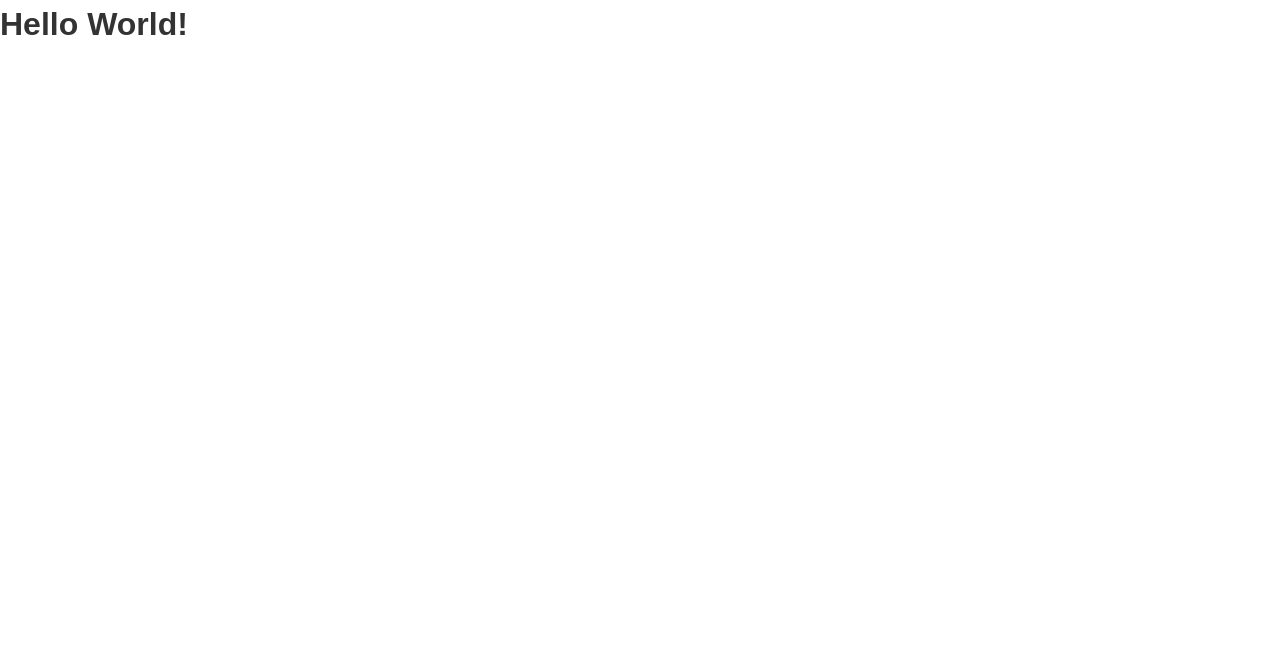
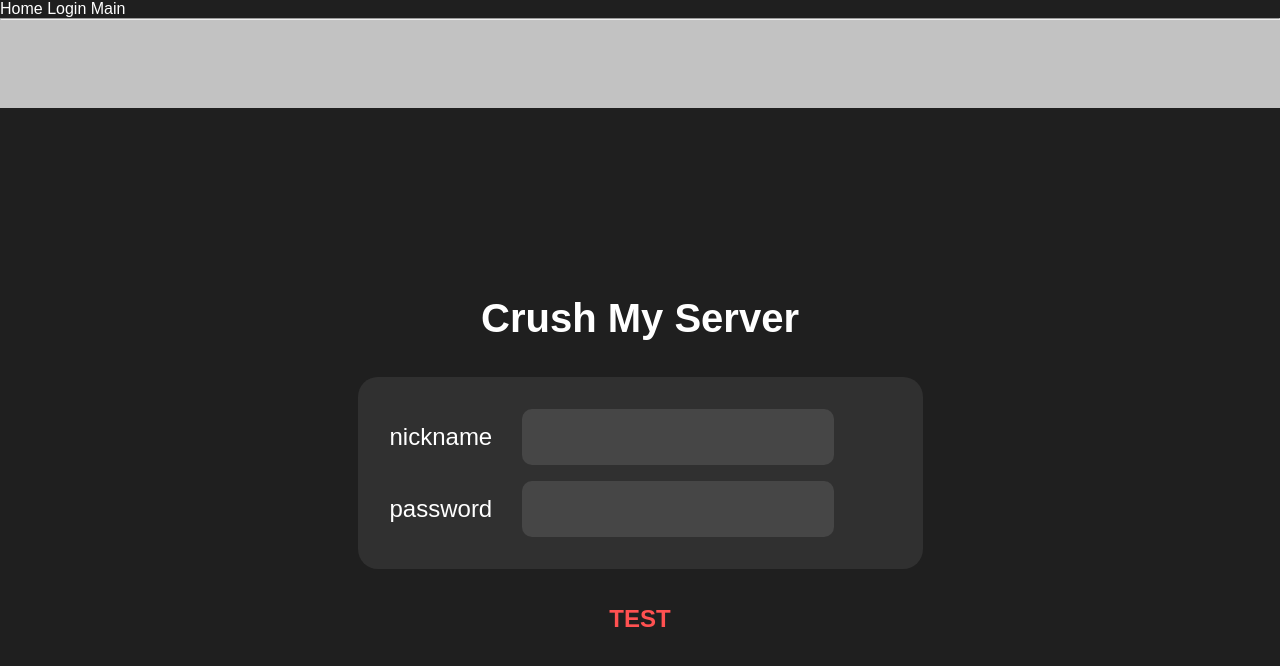
Before and after one commit to hotbreakb/crush-my-server, a React (Vite) app: page /login in a window 1280 px wide. Shown: the top 666 px of the page. Built offline with nearby package versions, Linux system fonts and the light colour scheme.

Commit message:
Add : Login page

```diff
--- a/src/App.jsx
+++ b/src/App.jsx
@@ -1,4 +1,7 @@
 import React from "react";
+import { RouterProvider } from "@tanstack/react-router";
+import router from "./router";
+
 import { ThemeProvider } from "styled-components";
 import GlobalStyle from "./styles/globalStyle";
 import theme from "./styles/theme";
@@ -7,7 +10,7 @@ function App() {
   return (
     <ThemeProvider theme={theme}>
       <GlobalStyle />
-      <h1>Hello World!</h1>
+      <RouterProvider router={router} />
     </ThemeProvider>
   );
 }
--- /dev/null
+++ b/src/pages/Login.page.jsx
@@ -0,0 +1,102 @@
+import React from "react";
+import styled from "styled-components";
+
+const LoginPage = () => (
+  <S.Wrapper>
+    <S.Header />
+    <S.Content>
+      <S.Title>Crush My Server</S.Title>
+      <S.LoginForm>
+        <S.InputSection>
+          <S.InputLabel>nickname</S.InputLabel>
+          <S.Input />
+        </S.InputSection>
+        <S.InputSection>
+          <S.InputLabel>password</S.InputLabel>
+          <S.Input type="password" />
+        </S.InputSection>
+      </S.LoginForm>
+      <S.ErrorMessage>TEST</S.ErrorMessage>
+    </S.Content>
+  </S.Wrapper>
+);
+
+export default LoginPage;
+
+const S = {
+  Wrapper: styled.div`
+    min-height: 100vh;
+    display: flex;
+    flex-direction: column;
+  `,
+  Header: styled.header`
+    height: 5.5rem;
+    background: ${({ theme }) => theme.colors.header};
+  `,
+  Content: styled.div`
+    flex: 1;
+    display: flex;
+    flex-direction: column;
+    justify-content: center;
+    align-items: center;
+    gap: 2.25rem;
+  `,
+  Title: styled.h1`
+    font-size: ${({ theme }) => theme.fontSizes.large};
+    display: flex;
+    gap: 3.375rem;
+
+    img {
+      max-width: 100%;
+      height: auto;
+    }
+  `,
+  LoginForm: styled.form`
+    width: 100%;
+    max-width: 35.3125rem;
+    padding: 2rem;
+    border-radius: 1.25rem;
+    background: ${({ theme }) => theme.colors.primary};
+    display: flex;
+    flex-direction: column;
+    gap: 1rem;
+
+    @media (max-width: ${({ theme }) => theme.breakpoints.mobile}) {
+      max-width: 90%;
+    }
+  `,
+  InputSection: styled.div`
+    display: flex;
+    flex-direction: column;
+    gap: 0.5rem;
+
+    @media (min-width: ${({ theme }) => theme.breakpoints.mobile}) {
+      flex-direction: row;
+      align-items: center;
+      gap: 1.875rem;
+    }
+  `,
+  InputLabel: styled.label`
+    font-size: ${({ theme }) => theme.fontSizes.medium};
+    min-width: 6rem;
+  `,
+  Input: styled.input`
+    width: 100%;
+    height: 3.5rem;
+    border-radius: 0.625rem;
+    background: ${({ theme }) => theme.colors.secondary};
+    color: ${({ theme }) => theme.colors.text};
+    font-size: ${({ theme }) => theme.fontSizes.medium};
+    border: none;
+    padding: 0 1rem;
+
+    @media (min-width: ${({ theme }) => theme.breakpoints.mobile}) {
+      width: 19.5rem;
+    }
+  `,
+  ErrorMessage: styled.span`
+    font-weight: 700;
+    font-size: ${({ theme }) => theme.fontSizes.medium};
+    color: ${({ theme }) => theme.colors.error};
+  `,
+};
--- /dev/null
+++ b/src/pages/Main.page.jsx
@@ -0,0 +1,5 @@
+import React from "react";
+
+const MainPage = (props) => <h1>main page</h1>;
+
+export default MainPage;
--- /dev/null
+++ b/src/router/index.jsx
@@ -0,0 +1,63 @@
+import React from "react";
+import {
+  Outlet,
+  Link,
+  createRouter,
+  createRoute,
+  createRootRoute,
+} from "@tanstack/react-router";
+// import { TanStackRouterDevtools } from '@tanstack/router-devtools';
+import LoginPage from "../pages/Login.page";
+import MainPage from "../pages/Main.page";
+
+const rootRoute = createRootRoute({
+  component: () => (
+    <>
+      <div>
+        <Link to="/" className="[&.active]:font-bold">
+          Home
+        </Link>{" "}
+        <Link to="/login" className="[&.active]:font-bold">
+          Login
+        </Link>{" "}
+        <Link to="/main" className="[&.active]:font-bold">
+          Main
+        </Link>
+      </div>
+      <hr />
+      <Outlet />
+      {/* {process.env.NODE_ENV === 'development' && <TanStackRouterDevtools />} */}
+    </>
+  ),
+});
+
+const indexRoute = createRoute({
+  getParentRoute: () => rootRoute,
+  path: "/",
+  component: function Index() {
+    return (
+      <div>
+        <h1>Welcome to our app!</h1>
+        <p>Please login to continue.</p>
+      </div>
+    );
+  },
+});
+
+const loginRoute = createRoute({
+  getParentRoute: () => rootRoute,
+  path: "/login",
+  component: LoginPage,
+});
+
+const mainRoute = createRoute({
+  getParentRoute: () => rootRoute,
+  path: "/main",
+  component: MainPage,
+});
+
+const routeTree = rootRoute.addChildren([indexRoute, loginRoute, mainRoute]);
+
+const router = createRouter({ routeTree });
+
+export default router;
--- a/src/styles/globalStyle.js
+++ b/src/styles/globalStyle.js
@@ -7,17 +7,32 @@ const GlobalStyle = createGlobalStyle`
     box-sizing: border-box;
   }
 
+  html {
+    font-size: 16px;
+  }
+
   body {
     font-family: 'Arial', sans-serif;
-    font-size: 16px;
-    line-height: 1.5;
-    color: #333;
+    background-color: ${({ theme }) => theme.colors.background};
+    color: ${({ theme }) => theme.colors.text};
   }
 
   a {
     text-decoration: none;
     color: inherit;
   }
+
+  input {
+    border: 0;
+    padding: 0;
+    margin: 0;
+  }
+
+  @media (max-width: ${({ theme }) => theme.breakpoints.mobile}) {
+    html {
+      font-size: 14px;
+    }
+  }
 `;
 
 export default GlobalStyle;
--- a/src/styles/theme.js
+++ b/src/styles/theme.js
@@ -1,26 +1,19 @@
 const theme = {
   colors: {
-    primary: "#007bff",
-    secondary: "#6c757d",
-    success: "#28a745",
-    danger: "#dc3545",
-    warning: "#ffc107",
-    info: "#17a2b8",
-    light: "#f8f9fa",
-    dark: "#343a40",
-  },
-  fonts: {
-    main: "Arial, sans-serif",
+    background: "#1F1F1F",
+    primary: "#303030",
+    secondary: "#464646",
+    text: "#FFFFFF",
+    header: "#C2C2C2",
+    error: "#FF5151",
   },
   fontSizes: {
-    small: "0.8rem",
-    medium: "1rem",
-    large: "1.2rem",
+    small: "1rem",
+    medium: "1.5rem",
+    large: "2.5rem",
   },
-  spacing: {
-    small: "0.5rem",
-    medium: "1rem",
-    large: "1.5rem",
+  breakpoints: {
+    mobile: "768px",
   },
 };
 
```
Also changed, not shown: src/routes/index.js (deleted, +0 -21 lines), src/pages/Login.page.js (deleted), src/pages/Main.page.js (deleted).
